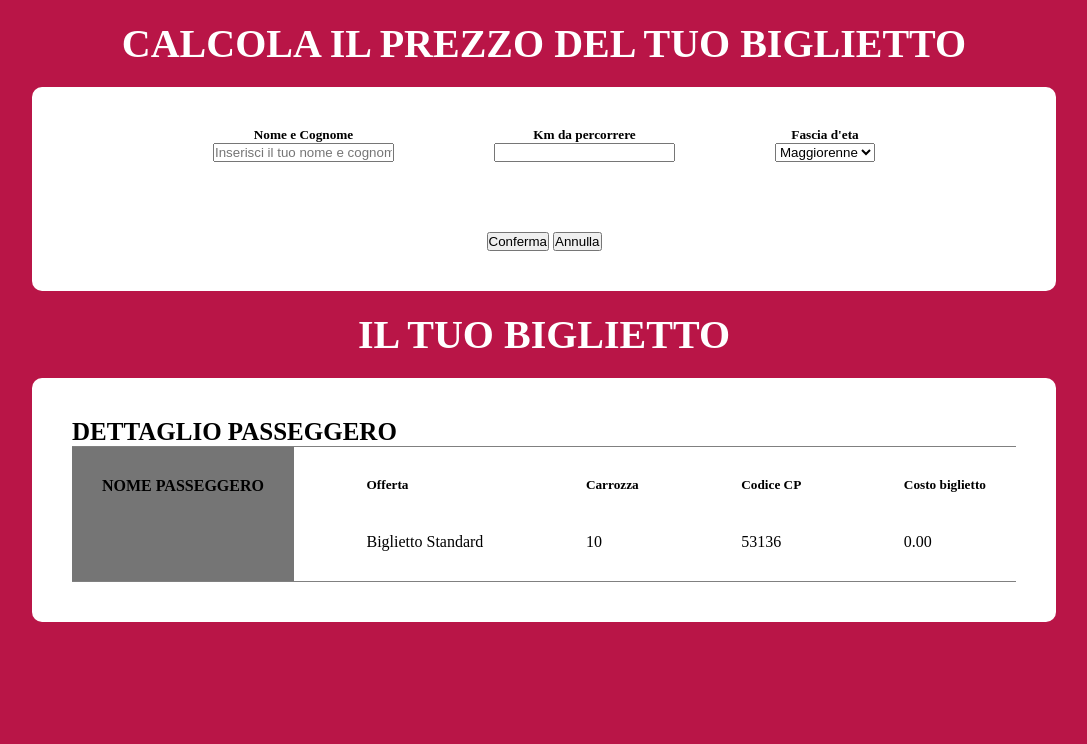
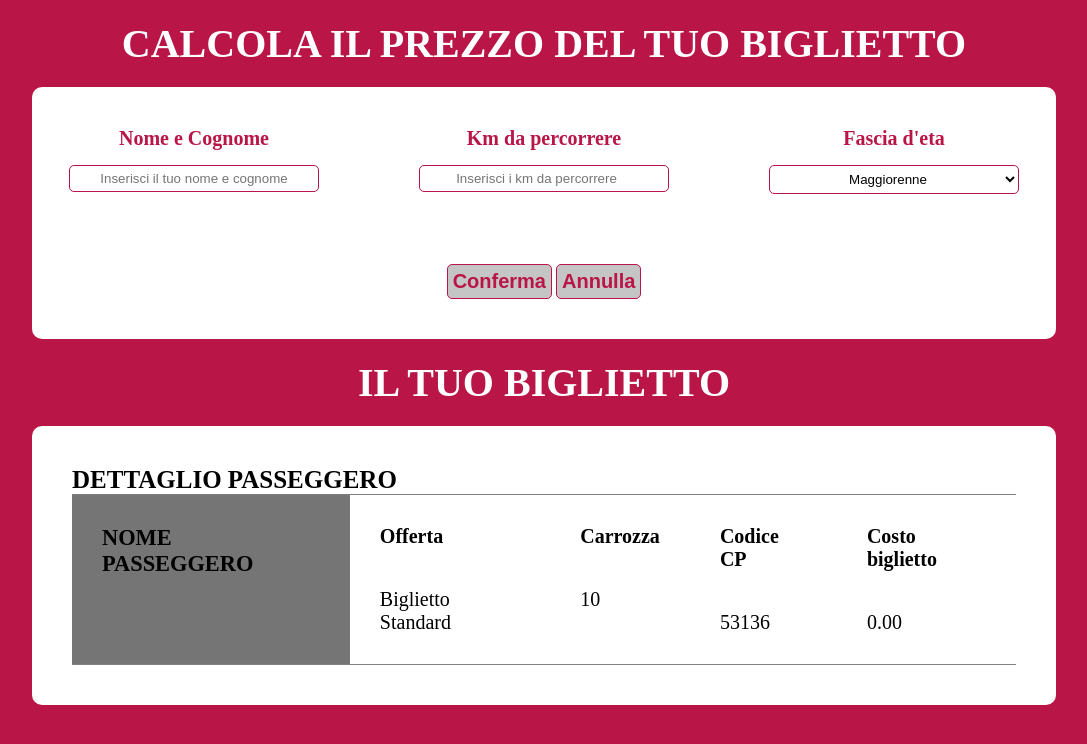
Before and after one commit to NicholasConti/js-biglietto-treno-form, a plain HTML site: page index.html in a window 1280 px wide. Both pictures are taken after a click on the button "Conferma". Shown: the whole page, without its empty margins (96-1183 px from the left). Drawn offline with Linux system fonts and the light colour scheme.

Commit message:
hover e focus

```diff
--- a/css/style.css
+++ b/css/style.css
@@ -36,10 +36,35 @@ main{
     margin-bottom: 4.375rem;
 }
 
+.cnt-top h5{
+    color: #b91547;
+    font-size: 1.25rem;
+    margin-bottom: .9375rem;
+}
+
 h3{
     font-size: 1.5625rem;
 }
 
+.cnt-top input , select{
+    text-align: center;
+    width: 250px;
+    padding: 5px 0px;
+    border: 1px solid #b91547;
+    border-radius: 5px;
+    background-color: white;
+}
+
+.cnt-bottom input{
+    background-color: #c5c5c5;
+    border: 1px solid #b91547;
+    border-radius: 5px;
+    padding: 5px;
+    color: #b91547;
+    font-size: 20px;
+    font-weight: bold;
+    cursor: pointer;
+}
 .resume{
     display: flex;
     justify-content: space-between;
@@ -61,3 +86,36 @@ h3{
 .no-disp{
     display: none;
 }
+
+h4{
+    font-size: 1.4rem;
+    font-weight: bold;
+}
+
+#nome-resume{
+    font-weight: bolder;
+    font-size: 1.35rem;
+
+}
+
+.resume h5 , .resume p{
+    font-size: 1.25rem;
+}
+/* ------------------------------------------------ */
+/* EFFETTI */
+
+.cnt-top input:focus{
+    color: white;
+    background-color: #b91547;
+}
+
+.cnt-bottom input:hover{
+    color: white;
+    background-color: grey;
+    border-color: grey;
+}
+
+.cnt-top select:focus-within{
+    color: white;
+    background-color: #b91547;
+}
--- a/index.html
+++ b/index.html
@@ -19,7 +19,7 @@
                     </div>
                     <div>
                         <h5>Km da percorrere</h5>
-                        <input type="number" id="km-utente">
+                        <input type="number" placeholder="Inserisci i km da percorrere" id="km-utente">
                     </div>
                     <div>
                         <h5>Fascia d'eta</h5>
@@ -43,23 +43,23 @@
             <div class="resume">
                     <div class="sq1">
                         <h4>NOME PASSEGGERO</h4>
-                        <p id="nome-resume">BOH</p>
+                        <p id="nome-resume"></p>
                     </div>
                     <div>
                         <h5>Offerta</h5>
-                        <p id="tipo-offerta">BOH</p>
+                        <p id="tipo-offerta"></p>
                     </div>
                     <div>
                         <h5>Carrozza</h5>
-                        <p id="carrozza">BOH</p>
+                        <p id="carrozza"></p>
                     </div>
                     <div>
                         <h5>Codice CP</h5>
-                        <p id="cod-cp">BOH</p>
+                        <p id="cod-cp"></p>
                     </div>
                     <div>
                         <h5>Costo biglietto</h5>
-                        <p id="tot">risultato</p>
+                        <p id="tot"></p>
                     </div>
             </div>
             </div>
```
